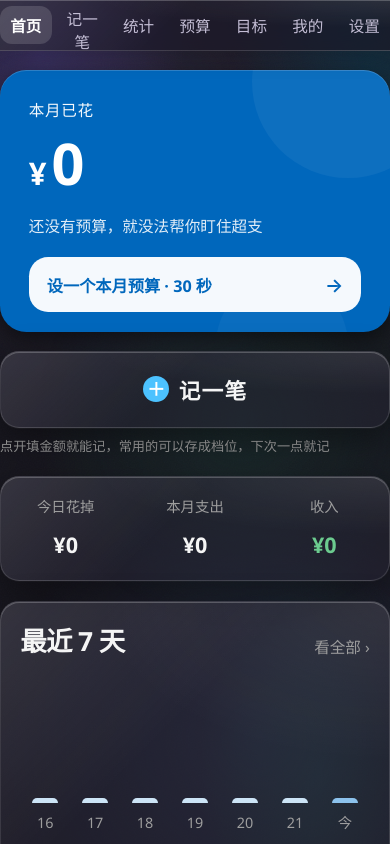
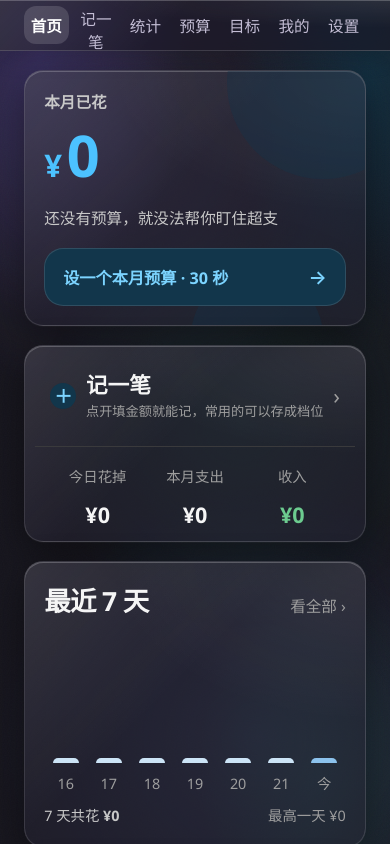
Before and after one commit to YU06118/jianji-windows, a website: page desktop/frontend/index.html in a window 390 px wide. Drawn offline with Linux system fonts and the light colour scheme.

Commit message:
首页与各页视觉统一：玻璃化、右列合并、间距修复

```diff
--- a/desktop/frontend/app.js
+++ b/desktop/frontend/app.js
@@ -921,7 +921,7 @@
       '<span class="hero-label">已经攒下</span>' +
       '<div class="hero-num"><span class="hero-cur">¥</span><span class="hero-amt num">' + esc(M.fmt(M.toYuan(savedCents))) + '</span></div>' +
       '<div class="hero-sub">' + (goals.length ? '目标总额 ¥' + esc(M.fmt(M.toYuan(targetCents))) + ' · 完成 ' + totalPct + '%' : '给未来的自己定一个目标吧') + '</div>' +
-      '<div class="hero-bar"><div class="bar"><div class="bar-fill" style="width:' + Math.min(100, totalPct) + '%;background:#FFFFFF"></div></div></div>'
+      '<div class="hero-bar"><div class="bar"><div class="bar-fill" style="width:' + Math.min(100, totalPct) + '%"></div></div></div>'
 
     let html = ''
     goals.forEach((g, i) => {
--- a/desktop/frontend/index.html
+++ b/desktop/frontend/index.html
@@ -34,15 +34,19 @@
     <section class="page page-fade" id="page-index">
       <div class="hero tone-ok" id="idx-hero"></div>
 
-      <div class="wrap idx-quick">
-        <button class="q-add" id="idx-goadd">
-          <span class="q-add-plus">＋</span>
-          <span class="q-add-txt">记一笔</span>
-        </button>
-        <div class="quick-sub">点开填金额就能记，常用的可以存成档位，下次一点就记</div>
+      <div class="wrap idx-side">
+        <div class="card side-card">
+          <button class="q-add" id="idx-goadd">
+            <span class="q-add-plus">＋</span>
+            <span class="q-add-main">
+              <span class="q-add-txt">记一笔</span>
+              <span class="quick-sub">点开填金额就能记，常用的可以存成档位</span>
+            </span>
+            <span class="q-add-go">›</span>
+          </button>
+          <div class="stat-row" id="idx-stats"></div>
+        </div>
       </div>
-
-      <div class="wrap idx-stats"><div class="stat-row" id="idx-stats"></div></div>
 
       <div class="wrap idx-days">
         <div class="card">
--- a/desktop/frontend/styles.css
+++ b/desktop/frontend/styles.css
@@ -7,6 +7,7 @@
 
 :root {
   --rpx: 0.6px;
+  --sp-gutter: calc(40 * var(--rpx));
   --content-w: calc(750 * var(--rpx));
   --page-w: min(1080px, calc(100vw - 2 * var(--sp-gutter)));
 }
@@ -113,7 +114,6 @@ body {
   --sp-4: calc(32 * var(--rpx));
   --sp-5: calc(48 * var(--rpx));
   --sp-6: calc(64 * var(--rpx));
-  --sp-gutter: calc(40 * var(--rpx));
   --fs-caption: calc(24 * var(--rpx));
   --fs-footnote: calc(26 * var(--rpx));
   --fs-body: calc(32 * var(--rpx));
@@ -273,15 +273,14 @@ body.mode-dark {
 #page-index {
   display: grid;
   grid-template-columns: minmax(0, 1.12fr) minmax(0, .88fr);
-  gap: var(--sp-4);
+  gap: var(--sp-5);
   align-items: start;
+  padding-top: var(--sp-5);
 }
 #page-index > .hero { grid-column: 1; grid-row: 1 / span 2; height: 100%; margin: 0; }
-#page-index .idx-quick { grid-column: 2; grid-row: 1; }
-#page-index .idx-stats { grid-column: 2; grid-row: 2; }
+#page-index .idx-side { grid-column: 2; grid-row: 1 / span 2; height: 100%; }
 #page-index .idx-how, #page-index > .foot-tip { grid-column: 1 / -1; }
-#page-index .idx-quick .q-add { margin-top: 0; }
-#page-index .idx-stats .stat-row { margin: 0; }
+#page-index .card { margin-bottom: 0; }
 
 #page-stats {
   display: grid;
@@ -333,9 +332,11 @@ body.mode-dark {
 
 @media (max-width: 900px) {
   #page-index, #page-stats, #page-budget, #page-goal, #page-me, #page-add { grid-template-columns: 1fr; }
+  #page-index { gap: var(--sp-4); padding-top: var(--sp-4); }
   #page-index > .hero { grid-column: auto; grid-row: auto; height: auto; }
-  #page-index .idx-quick, #page-index .idx-stats,
-  #page-index .idx-how, #page-index > .foot-tip { grid-column: auto; grid-row: auto; }
+  #page-index .idx-side,
+  #page-index .idx-how, #page-index > .foot-tip { grid-column: auto; grid-row: auto; height: auto; }
+  #page-index .side-card { height: auto; }
 }
 .row { display: flex; align-items: center; }
 .row-between { display: flex; align-items: center; justify-content: space-between; }
@@ -602,33 +603,110 @@ body.mode-dark {
 .hero-cta .arrow { font-size: calc(32 * var(--rpx)); }
 .hero-cta:hover { transform: translateY(calc(-2 * var(--rpx))); }
 
-/* 记一笔全宽按钮 */
-.q-add {
-  display: flex; flex-direction: row; align-items: center; justify-content: center;
-  width: 100%; height: calc(128 * var(--rpx));
-  margin-top: var(--sp-4);
+/* 首页 hero 与普通卡片同材质（对齐「最近记的账」） */
+#page-index > .hero {
+  --hero-accent: var(--pink);
+  --hero-tint: var(--pink-soft);
+  padding: var(--sp-4);
   border-radius: var(--r-card);
-  border: 1px solid var(--glass-stroke);
+  color: var(--ink);
   background-color: var(--glass-fill);
   background-image: var(--glass-sheen);
   -webkit-backdrop-filter: blur(22px) saturate(170%);
   backdrop-filter: blur(22px) saturate(170%);
+  border: 1px solid var(--glass-stroke);
+  box-shadow: var(--glass-shadow), inset 0 1px 0 var(--glass-inner);
+}
+#page-index > .hero.tone-warn { --hero-accent: var(--amber); --hero-tint: var(--amber-soft); }
+#page-index > .hero.tone-over { --hero-accent: var(--danger); --hero-tint: var(--danger-soft); }
+
+#page-index .hero-mask1,
+#page-index .hero-mask2 { background: var(--hero-tint); opacity: .35; }
+
+#page-index .hero-label { color: var(--ink-2); opacity: 1; font-weight: 600; letter-spacing: 0; }
+#page-index .hero-cur,
+#page-index .hero-amt { color: var(--hero-accent); }
+#page-index .hero-pill { background: var(--bg-2); color: var(--ink-2); border: 1px solid var(--line); }
+#page-index .hero-pill:hover { background: var(--line); color: var(--ink); }
+
+#page-index .hero .bar { background: var(--line); }
+#page-index .hero .bar-fill { background: var(--hero-accent); }
+
+#page-index .hero-meta,
+#page-index .hero-meta.solo { color: var(--ink-2); opacity: 1; }
+#page-index .hero-foot { border-top: 1px solid var(--line); }
+#page-index .foot-k { color: var(--ink-3); opacity: 1; }
+#page-index .foot-v { color: var(--ink); }
+
+#page-index .hero-cta {
+  background: var(--pink-soft);
+  color: var(--pink-deep);
+  border: 1px solid var(--glass-stroke);
+}
+#page-index .hero-cta:hover { background: var(--bg-2); }
+
+/* 记一笔行（右列卡内） */
+.q-add {
+  display: flex; flex-direction: row; align-items: center; justify-content: flex-start;
+  width: 100%; height: auto;
+  margin: 0;
+  padding: var(--sp-3);
+  border: 1px solid transparent;
+  border-radius: var(--r-card);
+  background: transparent;
   color: var(--ink);
-  box-shadow: var(--glass-shadow), inset 0 1px 0 var(--glass-inner);
-  transition: transform var(--dur) var(--ease), background-color var(--dur) var(--ease), border-color var(--dur) var(--ease);
+  text-align: left;
+  transition: background-color var(--dur) var(--ease), border-color var(--dur) var(--ease), transform var(--dur) var(--ease);
 }
-.q-add:hover { background-color: var(--bg-2); border-color: var(--line-2); }
-.q-add:active { transform: scale(0.98); }
+.q-add:hover { background-color: var(--bg-2); border-color: var(--line); }
+.q-add:active { transform: scale(.99); }
 .q-add-plus {
   display: inline-flex; align-items: center; justify-content: center;
+  flex-shrink: 0;
   width: calc(44 * var(--rpx)); height: calc(44 * var(--rpx));
   border-radius: 50%;
-  background: var(--pink); color: var(--on-accent);
+  background: var(--pink-soft); color: var(--pink-deep);
   font-size: calc(30 * var(--rpx)); font-weight: 600;
-  line-height: 1; margin-right: var(--sp-2);
+  line-height: 1;
 }
-.q-add-txt { font-size: var(--fs-body-lg); font-weight: 700; color: var(--ink); letter-spacing: calc(2 * var(--rpx)); }
-.quick-sub { font-size: calc(22 * var(--rpx)); color: var(--ink-3); margin-top: calc(14 * var(--rpx)); }
+.q-add-main {
+  display: flex; flex-direction: column; align-items: flex-start;
+  flex: 1; min-width: 0;
+  margin-left: var(--sp-2);
+}
+.q-add-txt { font-size: var(--fs-body-lg); font-weight: 700; color: var(--ink); line-height: 1.3; }
+.quick-sub {
+  margin-top: calc(4 * var(--rpx));
+  font-size: calc(22 * var(--rpx));
+  line-height: 1.45;
+  color: var(--ink-3);
+  text-align: left;
+}
+.q-add-go { flex-shrink: 0; margin-left: var(--sp-2); font-size: calc(36 * var(--rpx)); color: var(--ink-3); }
+
+/* 右列合并卡 */
+#page-index .side-card {
+  display: flex; flex-direction: column;
+  height: 100%;
+  margin: 0;
+  padding: var(--sp-2);
+}
+/* 卡内统计不再是一张独立玻璃卡：去掉背景/边框/阴影，只留一条分隔线 */
+#page-index .side-card .stat-row {
+  flex: 1;
+  margin: var(--sp-2) 0 0;
+  padding: var(--sp-4) var(--sp-3) 0;
+  border: 0;
+  border-top: 1px solid var(--line);
+  border-radius: 0;
+  background: none;
+  box-shadow: none;
+  -webkit-backdrop-filter: none;
+  backdrop-filter: none;
+}
+
+/* 空状态下排两卡底边基本齐平（不强制拉伸） */
+#page-index .idx-recent .empty { padding: calc(56 * var(--rpx)) calc(40 * var(--rpx)); }
 
 /* 本月概览三格 */
 .stat-row {
@@ -914,18 +992,43 @@ body.mode-dark {
 .tip-line { font-size: calc(23 * var(--rpx)); color: var(--ink-3); line-height: 1.7; margin-bottom: calc(14 * var(--rpx)); }
 .page-has-bar { padding-bottom: calc(200 * var(--rpx)); }
 .btn-clear { flex: 0 0 calc(210 * var(--rpx)) !important; margin-left: calc(20 * var(--rpx)); }
+/* 预算页底部操作条：跟随页面宽度，主按钮靠右 */
+#page-budget .save-bar {
+  width: var(--page-w);
+  padding: calc(18 * var(--rpx)) var(--sp-4);
+  border-radius: var(--r-card-lg) var(--r-card-lg) 0 0;
+}
+#page-budget .save-bar .btn-primary {
+  flex: 0 1 calc(480 * var(--rpx));
+  min-width: calc(320 * var(--rpx));
+  margin-left: auto;
+}
 
 /* =========================================================================
    攒钱目标（goal）
    ========================================================================= */
-.hero-goal { background: var(--amber-solid); box-shadow: var(--sh-card); padding: calc(36 * var(--rpx)) calc(36 * var(--rpx)) calc(34 * var(--rpx)); border-radius: var(--r-card); }
-.hero-goal .hero-mask { position: absolute; width: calc(300 * var(--rpx)); height: calc(300 * var(--rpx)); border-radius: 50%; background: rgba(255, 255, 255, 0.14); top: calc(-130 * var(--rpx)); right: calc(-80 * var(--rpx)); }
-.hero-goal .hero-label { font-size: calc(27 * var(--rpx)); opacity: 0.94; }
-.hero-goal .hero-num { margin: calc(16 * var(--rpx)) 0 calc(12 * var(--rpx)); }
-.hero-goal .hero-cur { font-size: calc(42 * var(--rpx)); font-weight: 700; margin-right: calc(8 * var(--rpx)); }
-.hero-goal .hero-amt { font-size: calc(86 * var(--rpx)); font-weight: 700; letter-spacing: calc(-2 * var(--rpx)); line-height: 1.05; }
-.hero-goal .hero-sub { font-size: calc(24 * var(--rpx)); opacity: 0.94; margin-bottom: calc(26 * var(--rpx)); }
-.hero-goal .bar { background: rgba(255, 255, 255, 0.28); }
+/* 攒钱目标 hero：与普通卡片同材质，琥珀色只做数字/进度点缀 */
+#page-goal > .hero-goal {
+  --goal-accent: var(--amber);
+  --goal-tint: var(--amber-soft);
+  padding: var(--sp-4);
+  border-radius: var(--r-card);
+  color: var(--ink);
+  background-color: var(--glass-fill);
+  background-image: var(--glass-sheen);
+  -webkit-backdrop-filter: blur(22px) saturate(170%);
+  backdrop-filter: blur(22px) saturate(170%);
+  border: 1px solid var(--glass-stroke);
+  box-shadow: var(--glass-shadow), inset 0 1px 0 var(--glass-inner);
+}
+#page-goal > .hero-goal .hero-mask { background: var(--goal-tint); opacity: .4; }
+#page-goal > .hero-goal .hero-label { font-size: calc(27 * var(--rpx)); color: var(--ink-2); opacity: 1; font-weight: 600; }
+#page-goal > .hero-goal .hero-num { margin: calc(16 * var(--rpx)) 0 calc(12 * var(--rpx)); }
+#page-goal > .hero-goal .hero-cur,
+#page-goal > .hero-goal .hero-amt { color: var(--goal-accent); }
+#page-goal > .hero-goal .hero-sub { color: var(--ink-3); opacity: 1; margin-bottom: calc(26 * var(--rpx)); }
+#page-goal > .hero-goal .bar { background: var(--line); }
+#page-goal > .hero-goal .bar-fill { background: var(--goal-accent); }
 .gcard { background: var(--card); border-radius: var(--r-card); padding: var(--sp-4); margin-top: var(--sp-4); box-shadow: var(--sh-card); }
 .gc-head { display: flex; align-items: center; margin-bottom: calc(22 * var(--rpx)); cursor: pointer; }
 .gc-head:hover { opacity: 0.8; }
@@ -979,6 +1082,24 @@ body.mode-dark {
   background: var(--accent-solid);
   box-shadow: var(--sh-raised);
 }
+/* 「我的」头部卡与普通卡片同材质 */
+#page-me > .head-card {
+  padding: var(--sp-4);
+  border-radius: var(--r-card);
+  color: var(--ink);
+  background-color: var(--glass-fill);
+  background-image: var(--glass-sheen);
+  -webkit-backdrop-filter: blur(22px) saturate(170%);
+  backdrop-filter: blur(22px) saturate(170%);
+  border: 1px solid var(--glass-stroke);
+  box-shadow: var(--glass-shadow), inset 0 1px 0 var(--glass-inner);
+}
+#page-me > .head-card .hc-mask { background: var(--pink-soft); opacity: .35; }
+#page-me > .head-card .hc-t { color: var(--ink); }
+#page-me > .head-card .hc-s { color: var(--ink-3); opacity: 1; }
+#page-me > .head-card .hc-grid { border-top: 1px solid var(--line); }
+#page-me > .head-card .hc-v { color: var(--ink); }
+#page-me > .head-card .hc-k { color: var(--ink-3); opacity: 1; }
 .hc-mask { position: absolute; width: calc(320 * var(--rpx)); height: calc(320 * var(--rpx)); border-radius: 50%; background: rgba(255, 255, 255, 0.05); top: calc(-150 * var(--rpx)); right: calc(-100 * var(--rpx)); }
 .hc-t { position: relative; z-index: 1; display: block; font-size: var(--fs-title); font-weight: 700; letter-spacing: calc(-2 * var(--rpx)); }
 .hc-s { position: relative; z-index: 1; display: block; font-size: var(--fs-footnote); opacity: 0.94; margin-top: var(--sp-2); }
```
